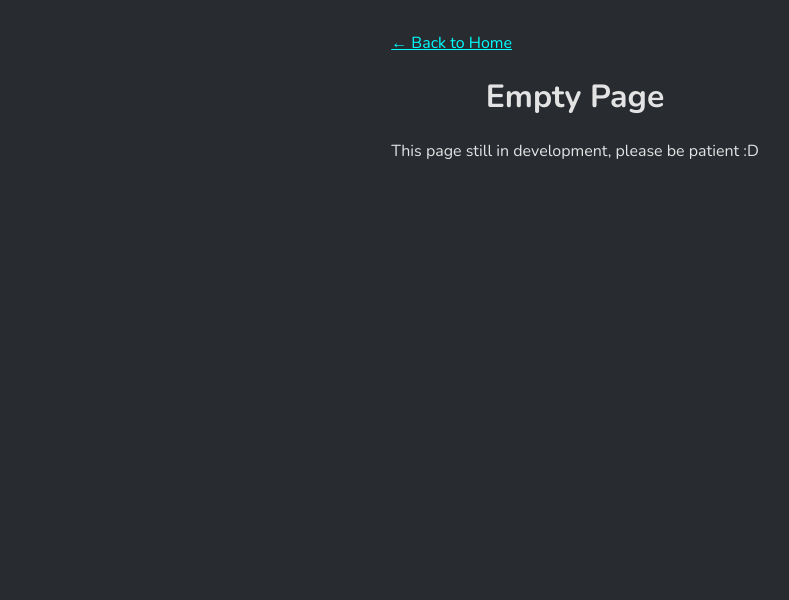
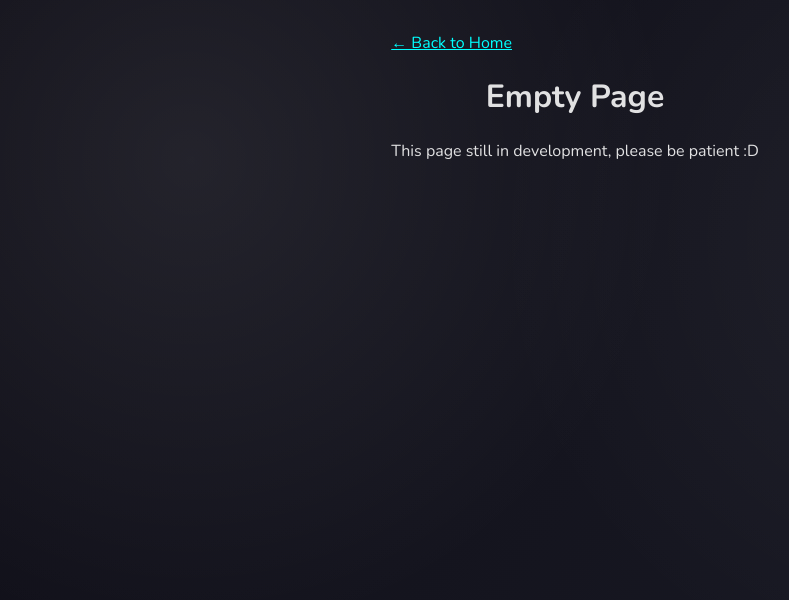
Before and after one commit to gelembungsahabat/gelembungsahabat-astro-v1.github.io, an Astro site: page /ai-cons in a window 1280 px wide. Shown: the whole page, without its empty margins (65-854 px from the left). Built offline with nearby package versions, Linux system fonts and the light colour scheme; Astro itself is replaced by a stand-in of ours.

Commit message:
feat: change background

```diff
--- a/src/components/sections/styles/articles.css
+++ b/src/components/sections/styles/articles.css
@@ -7,13 +7,12 @@
 }
 
 .articles-container {
-  height: 85vh;
+  height: 70vh;
   background-color: #424549;
   display: flex;
   flex-flow: row wrap;
   border-radius: 20px;
-  overflow: auto;
-  overflow-x: hidden;
+  overflow: hidden;
   gap: 1rem;
   padding: 1rem 0;
 }
--- a/src/pages/ai-cons.astro
+++ b/src/pages/ai-cons.astro
@@ -27,7 +27,17 @@ import { EmptyPage } from "../components/pages/reactjs/empty-page";
     margin: 0;
     width: 100%;
     height: 100%;
-    background-color: #282b30;
+    background: radial-gradient(
+        circle at 20% 20%,
+        rgba(255, 255, 255, 0.08) 0%,
+        transparent 40%
+      ),
+      radial-gradient(
+        circle at 80% 30%,
+        rgba(255, 255, 255, 0.05) 0%,
+        transparent 40%
+      ),
+      linear-gradient(120deg, #0f0e17 0%, #1a1b26 100%);
     color: rgba(255, 255, 255, 0.87);
     font-family: "Nunito", sans-serif;
     display: flex;
--- a/src/pages/anime-drawing.astro
+++ b/src/pages/anime-drawing.astro
@@ -27,7 +27,17 @@ import AnimeDrawingArticle from "../components/pages/vuejs/AnimeDrawing.vue";
     margin: 0;
     width: 100%;
     height: 100%;
-    background-color: #282b30;
+    background: radial-gradient(
+        circle at 20% 20%,
+        rgba(255, 255, 255, 0.08) 0%,
+        transparent 40%
+      ),
+      radial-gradient(
+        circle at 80% 30%,
+        rgba(255, 255, 255, 0.05) 0%,
+        transparent 40%
+      ),
+      linear-gradient(120deg, #0f0e17 0%, #1a1b26 100%);
     color: rgba(255, 255, 255, 0.87);
     font-family: "Nunito", sans-serif;
     display: flex;
--- a/src/pages/aseprite.astro
+++ b/src/pages/aseprite.astro
@@ -27,7 +27,17 @@ import { EmptyPage } from "../components/pages/reactjs/empty-page";
     margin: 0;
     width: 100%;
     height: 100%;
-    background-color: #282b30;
+    background: radial-gradient(
+        circle at 20% 20%,
+        rgba(255, 255, 255, 0.08) 0%,
+        transparent 40%
+      ),
+      radial-gradient(
+        circle at 80% 30%,
+        rgba(255, 255, 255, 0.05) 0%,
+        transparent 40%
+      ),
+      linear-gradient(120deg, #0f0e17 0%, #1a1b26 100%);
     color: rgba(255, 255, 255, 0.87);
     font-family: "Nunito", sans-serif;
     display: flex;
--- a/src/pages/basic-aeromodelling.astro
+++ b/src/pages/basic-aeromodelling.astro
@@ -26,7 +26,17 @@ import { BasicAeromodellingArticle } from "../components/pages/reactjs/basic-aer
   body {
     margin: 0;
     width: 100%;
-    background-color: #282b30;
+    background: radial-gradient(
+        circle at 20% 20%,
+        rgba(255, 255, 255, 0.08) 0%,
+        transparent 40%
+      ),
+      radial-gradient(
+        circle at 80% 30%,
+        rgba(255, 255, 255, 0.05) 0%,
+        transparent 40%
+      ),
+      linear-gradient(120deg, #0f0e17 0%, #1a1b26 100%);
     color: rgba(255, 255, 255, 0.87);
     font-family: "Nunito", sans-serif;
     display: flex;
--- a/src/pages/cs2-tips.astro
+++ b/src/pages/cs2-tips.astro
@@ -27,7 +27,17 @@ import { EmptyPage } from "../components/pages/reactjs/empty-page";
     margin: 0;
     width: 100%;
     height: 100%;
-    background-color: #282b30;
+    background: radial-gradient(
+        circle at 20% 20%,
+        rgba(255, 255, 255, 0.08) 0%,
+        transparent 40%
+      ),
+      radial-gradient(
+        circle at 80% 30%,
+        rgba(255, 255, 255, 0.05) 0%,
+        transparent 40%
+      ),
+      linear-gradient(120deg, #0f0e17 0%, #1a1b26 100%);
     color: rgba(255, 255, 255, 0.87);
     font-family: "Nunito", sans-serif;
     display: flex;
--- a/src/pages/git-setup.astro
+++ b/src/pages/git-setup.astro
@@ -26,7 +26,17 @@ import { GitSetupArticle } from "../components/pages/reactjs/git-setup";
   body {
     margin: 0;
     width: 100%;
-    background-color: #282b30;
+    background: radial-gradient(
+        circle at 20% 20%,
+        rgba(255, 255, 255, 0.08) 0%,
+        transparent 40%
+      ),
+      radial-gradient(
+        circle at 80% 30%,
+        rgba(255, 255, 255, 0.05) 0%,
+        transparent 40%
+      ),
+      linear-gradient(120deg, #0f0e17 0%, #1a1b26 100%);
     color: rgba(255, 255, 255, 0.87);
     font-family: "Nunito", sans-serif;
     display: flex;
--- a/src/pages/htmx.astro
+++ b/src/pages/htmx.astro
@@ -27,7 +27,17 @@ import { EmptyPage } from "../components/pages/reactjs/empty-page";
     margin: 0;
     width: 100%;
     height: 100%;
-    background-color: #282b30;
+    background: radial-gradient(
+        circle at 20% 20%,
+        rgba(255, 255, 255, 0.08) 0%,
+        transparent 40%
+      ),
+      radial-gradient(
+        circle at 80% 30%,
+        rgba(255, 255, 255, 0.05) 0%,
+        transparent 40%
+      ),
+      linear-gradient(120deg, #0f0e17 0%, #1a1b26 100%);
     color: rgba(255, 255, 255, 0.87);
     font-family: "Nunito", sans-serif;
     display: flex;
--- a/src/pages/index.astro
+++ b/src/pages/index.astro
@@ -29,7 +29,17 @@ import App from "../components/App.tsx";
     margin: 0;
     width: 100%;
     height: 100%;
-    background-color: #282b30;
+    background: radial-gradient(
+        circle at 20% 20%,
+        rgba(255, 255, 255, 0.08) 0%,
+        transparent 40%
+      ),
+      radial-gradient(
+        circle at 80% 30%,
+        rgba(255, 255, 255, 0.05) 0%,
+        transparent 40%
+      ),
+      linear-gradient(120deg, #0f0e17 0%, #1a1b26 100%);
     color: rgba(255, 255, 255, 0.87);
   }
 </style>
--- a/src/pages/install-wsl.astro
+++ b/src/pages/install-wsl.astro
@@ -27,7 +27,17 @@
     margin: 0;
     width: 100%;
     height: 100%;
-    background-color: #282b30;
+    background: radial-gradient(
+        circle at 20% 20%,
+        rgba(255, 255, 255, 0.08) 0%,
+        transparent 40%
+      ),
+      radial-gradient(
+        circle at 80% 30%,
+        rgba(255, 255, 255, 0.05) 0%,
+        transparent 40%
+      ),
+      linear-gradient(120deg, #0f0e17 0%, #1a1b26 100%);
     color: rgba(255, 255, 255, 0.87);
     font-family: "Nunito", sans-serif;
     display: flex;
--- a/src/pages/ssh-setup.astro
+++ b/src/pages/ssh-setup.astro
@@ -26,7 +26,17 @@ import { SSHSetupArticle } from "../components/pages/reactjs/ssh-setup";
   body {
     margin: 0;
     width: 100%;
-    background-color: #282b30;
+    background: radial-gradient(
+        circle at 20% 20%,
+        rgba(255, 255, 255, 0.08) 0%,
+        transparent 40%
+      ),
+      radial-gradient(
+        circle at 80% 30%,
+        rgba(255, 255, 255, 0.05) 0%,
+        transparent 40%
+      ),
+      linear-gradient(120deg, #0f0e17 0%, #1a1b26 100%);
     color: rgba(255, 255, 255, 0.87);
     font-family: "Nunito", sans-serif;
     display: flex;
```
